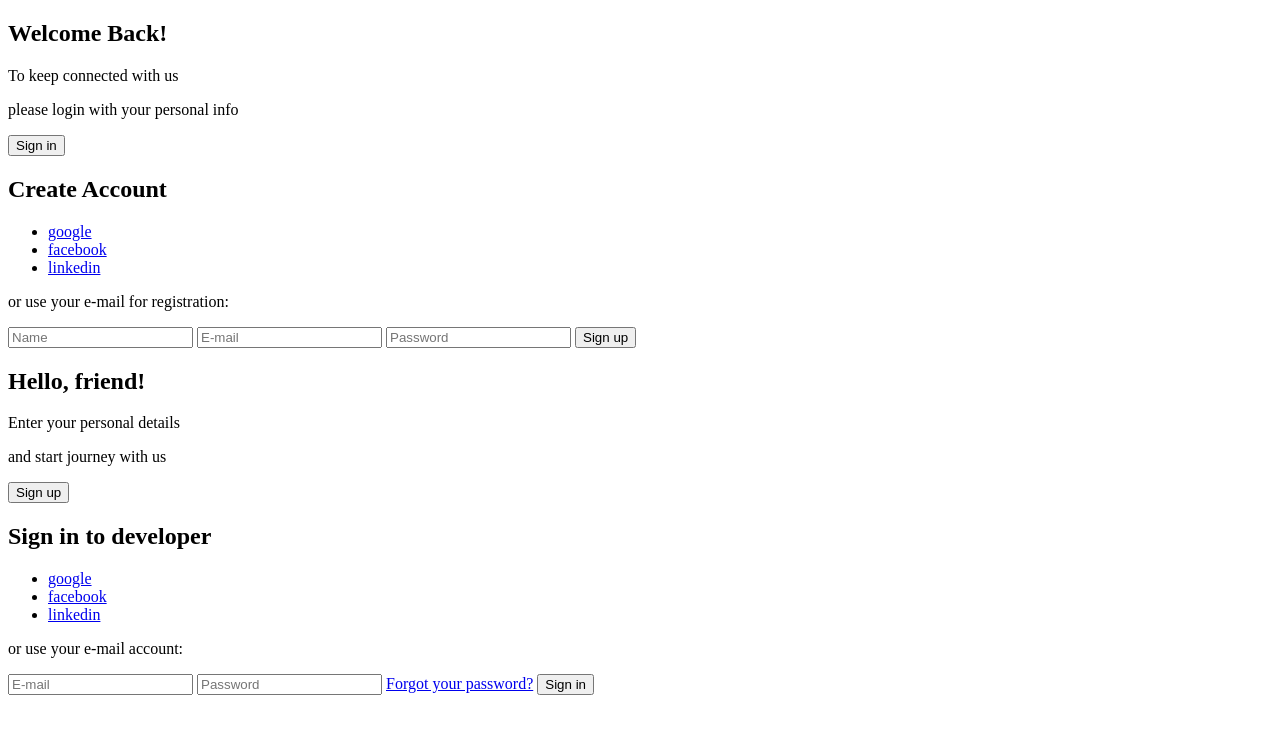
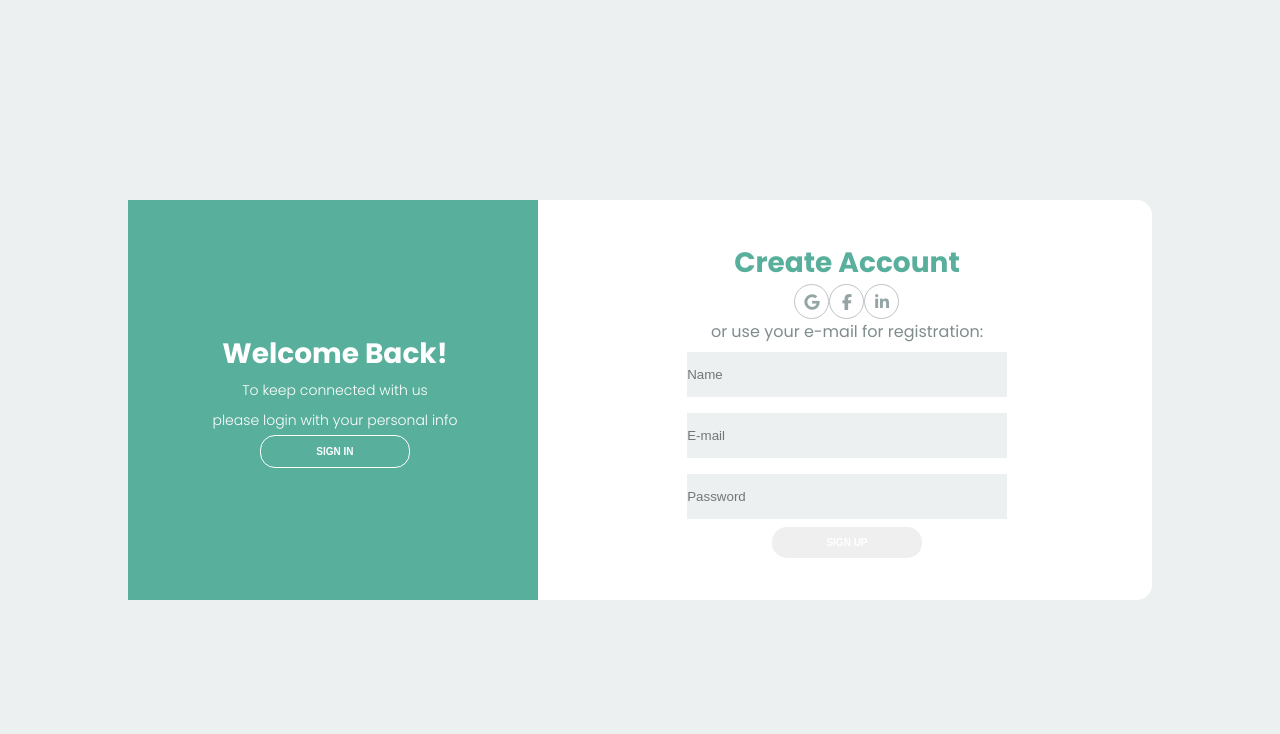
Before and after one commit to MiniEves/dsi, an Electron app: page Renderer/index.html in a window 1280 px wide. Drawn offline with Linux system fonts and the light colour scheme.

Commit message:
Novas mudandaças para a tela de login

```diff
--- a/Renderer/index.html
+++ b/Renderer/index.html
@@ -3,28 +3,29 @@
 <head>
     <meta charset="UTF-8">
     <meta name="viewport" content="width=device-width, initial-scale=1.0">
-    <link rel="stylesheet" href="Renderer\styles.css">
-    <title>TO-DO</title>
+    <link rel="stylesheet" href="styles.css">
+    <link rel="stylesheet" href="https://cdnjs.cloudflare.com/ajax/libs/font-awesome/7.3.1/css/all.min.css" integrity="sha512-QeR2VH+lsBE5LSAe1Q5EnTBbe7XTBubt8dG93Y7gidSgdMCr8nVqKcfKAMyN96SV8KDbZVTDXChatu5G2KQGzg==" crossorigin="anonymous" referrerpolicy="no-referrer">
+    </title></title>
 </head>
 <body>
     <div class="container">
         <div class="content frist-content">
             <div class="first-column">
-                <h2 class="title">Welcome Back!</h2>
-                <p class="description">To keep connected with us</p>
-                <p class="description">please login with your personal info</p>
-                <button class="btn">Sign in</button>
+                <h2 class="title title-primary">Welcome Back!</h2>
+                <p class="description description-primary">To keep connected with us</p>
+                <p class="description description-primary">please login with your personal info</p>
+                <button class="btn btn-primary">Sign in</button>
             </div>
             <div class="second-column">
-                <h2 class="title">Create Account</h2>
+                <h2 class="title title-second">Create Account</h2>
                 <div class="social-media">
-                    <ul>
-                        <li><a href="#">google</a></li>
-                        <li><a href="#">facebook</a></li>
-                        <li><a href="#">linkedin</a></li>
+                    <ul class="list-social-media">
+                        <li class="item-social-media"><a href="#"><i class="fa-brands fa-google"></i></a></li>
+                        <li class="item-social-media"><a href="#"><i class="fa-brands fa-facebook-f"></i></a></li>
+                        <li class="item-social-media"><a href="#"><i class="fa-brands fa-linkedin-in"></i></a></li>
                     </ul>
                 </div><!-- social media -->
-                <p class="descripition">or use your e-mail for registration:</p>
+                <p class="descripition description-second">or use your e-mail for registration:</p>
                 <form class="form">
                     <input type="text" placeholder="Name">
                     <input type="email" placeholder="E-mail">
@@ -49,7 +50,7 @@
                         <li><a href="#">linkedin</a></li>
                     </ul>
                 </div><!-- social media -->
-                <p class="descripition">or use your e-mail account:</p>
+                <p class="description">or use your e-mail account:</p>
                 <form class="form">
                     <input type="email" placeholder="E-mail">
                     <input type="password" placeholder="Password">
--- a/Renderer/styles.css
+++ b/Renderer/styles.css
@@ -0,0 +1,146 @@
+@import url('https://fonts.googleapis.com/css2?family=Open+Sans:ital,wght@0,300..800;1,300..800&family=Poppins:ital,wght@0,100;0,200;0,300;0,400;0,500;0,600;0,700;0,800;0,900;1,100;1,200;1,300;1,400;1,500;1,600;1,700;1,800;1,900&display=swap');
+
+* {
+    margin: 0;
+    padding: 0;
+    box-sizing: border-box;
+}
+
+body {
+    font-family: "Poppins", sans-serif;
+}
+
+.container {
+    display: flex;
+    justify-content: center;
+    align-items: center;
+    height: 100vh;
+    background-color: #ecf0f1;
+}
+
+.content {
+    background-color: #fff;
+    border-radius: 15px;
+    width: 80%;
+    height: 50%;
+    display: flex;
+    justify-content: space-between;
+    align-items: center;
+    position: relative;
+}
+
+.content::before{
+    content: "";
+    position: absolute;
+    background-color: #58af9b;
+    width: 40%;
+    height: 100%;
+}
+
+.title {
+    font-size: 28px;
+    font-weight: bold;
+    text-transform: capitalize;
+}
+
+.title-primary {
+    color: #fff;
+}
+
+.title-second {
+    color: #58af9b;
+}
+
+.description {
+    font-size: 14px;
+    font-weight: 300;
+    line-height: 30px;
+}
+
+.description-primary {
+    color: #fff;
+}
+
+.description-second {
+    color: #7f8c8d;
+}
+
+.btn {
+    border-radius: 15px;
+    text-transform: uppercase;
+    color: #fff;
+    font-size: 10px;
+    padding: 10px 50px;
+    cursor: pointer;
+    font-weight: bold;
+    width: 150px;
+    align-self: center;
+    border-width: 0px;
+}
+
+.btn-primary {
+    background-color: transparent;
+    border: 1px solid #fff;
+}
+
+.btn-primary:hover {
+    background-color: #fff;
+    color: #58af9b;
+}
+
+.btn-second {
+    background-color: #58af9b;
+}
+
+.frist-content {
+    display: flex;
+}
+
+.first-column {
+    text-align: center;
+    flex: 1 0 auto;
+    z-index: 2;
+}
+
+.second-column {
+    flex: 2 0 auto;
+    display: flex;
+    flex-direction: column;
+    align-items: center;
+}
+
+.list-social-media {
+    display: flex;
+    list-style-type: none;
+}
+
+.item-social-media {
+    border: 1px solid #bdc3c7;
+    border-radius: 50%;
+    width: 35px;
+    height: 35px;
+    line-height: 35px;
+    text-align: center;
+}
+
+.item-social-media a {
+    color: #95a5a6;
+}
+
+.form {
+    display: flex;
+    flex-direction: column;
+    width: 55%;
+}
+
+.form input {
+    height: 45px;
+    border: none;
+    background-color: #ecf0f1;
+    margin: 8px;
+}
+
+.second-content {
+    position: absolute;
+    display: none;
+}
```
